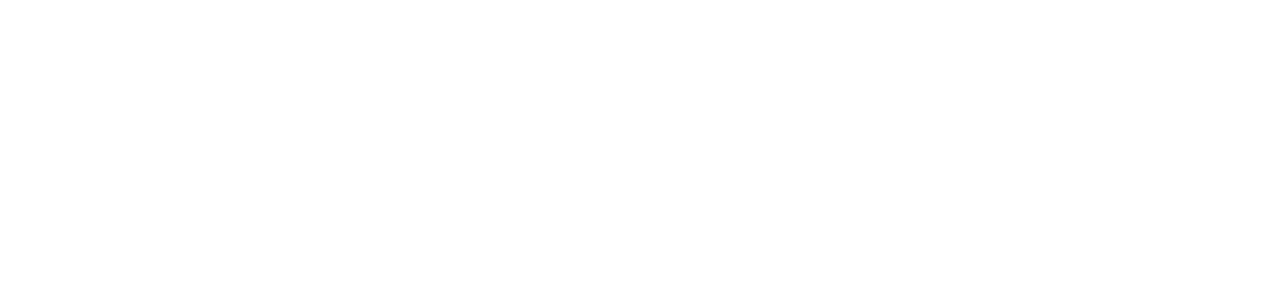
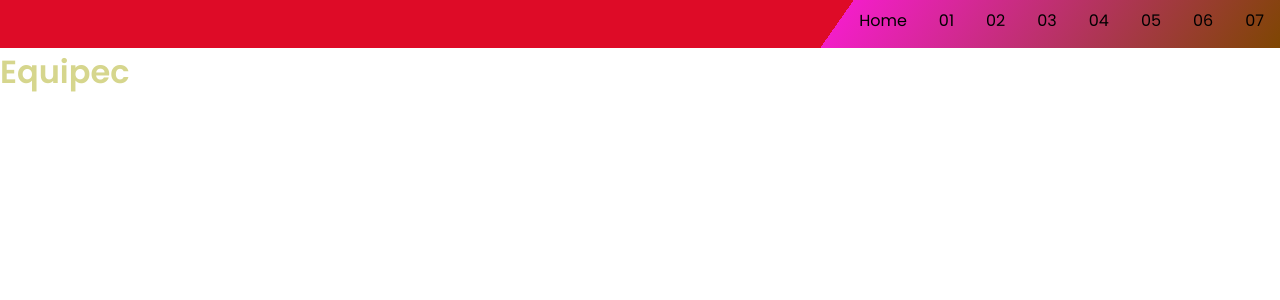
Before and after one commit to Manfrajola/crm, a React (Create React App) app: page /equipec in a window 1280 px wide. Before the commit this address had no page. Shown: the top 300 px of the page. Built offline with nearby package versions, Linux system fonts and the light colour scheme.

Commit message:
EquipeC
Criação de estilo para equipe C - 3

```diff
--- a/package.json
+++ b/package.json
@@ -8,7 +8,7 @@
     "@testing-library/user-event": "^13.5.0",
     "react": "^18.2.0",
     "react-dom": "^18.2.0",
-    "react-router-dom": "^6.6.2",
+    "react-router-dom": "^6.7.0",
     "react-scripts": "5.0.1",
     "styled-components": "^5.3.6",
     "web-vitals": "^2.1.4"
--- a/src/App.js
+++ b/src/App.js
@@ -1,6 +1,7 @@
 import { BrowserRouter as Router, Route, Routes } from "react-router-dom";
 import GlobalStyle from "./styles/GlogalStyle";
 import Home from "./pages/Home";
+import Equipec from "./pages/Equipec";
 
 function App() {
   return (
@@ -11,6 +12,7 @@
           <Routes>
             <Route path="/" element={<Home />} />
             <Route path="/home" element={<Home />} />
+            <Route path="/equipec" element={<Equipec />} />
           </Routes>
         </div>
       </Router>
--- a/src/components/navbarUser/index.jsx
+++ b/src/components/navbarUser/index.jsx
@@ -22,7 +22,7 @@
               <Span>02</Span>
             </Li>
           </Slink>
-          <Slink to="/home">
+          <Slink to="/equipec">
             <Li>
               <Span>03</Span>
             </Li>
--- /dev/null
+++ b/src/pages/Equipec/index.jsx
@@ -0,0 +1,16 @@
+import React from "react";
+import Navbar from "../../components/navbarUser";
+import {H1} from "./styles";
+
+class Equipec extends React.Component {
+  render() {
+    return (
+      <>
+        <Navbar />
+        <H1>Equipec</H1>
+      </>
+    );
+  }
+}
+
+export default Equipec;
--- /dev/null
+++ b/src/pages/Equipec/styles.jsx
@@ -0,0 +1,5 @@
+import styled from "styled-components";
+export const H1 = styled.h1 `
+  background-color: white;
+  color: #d6d68d;
+`;
```
Also changed, not shown: 1 other file (tests, documents, lock files or other folders).
